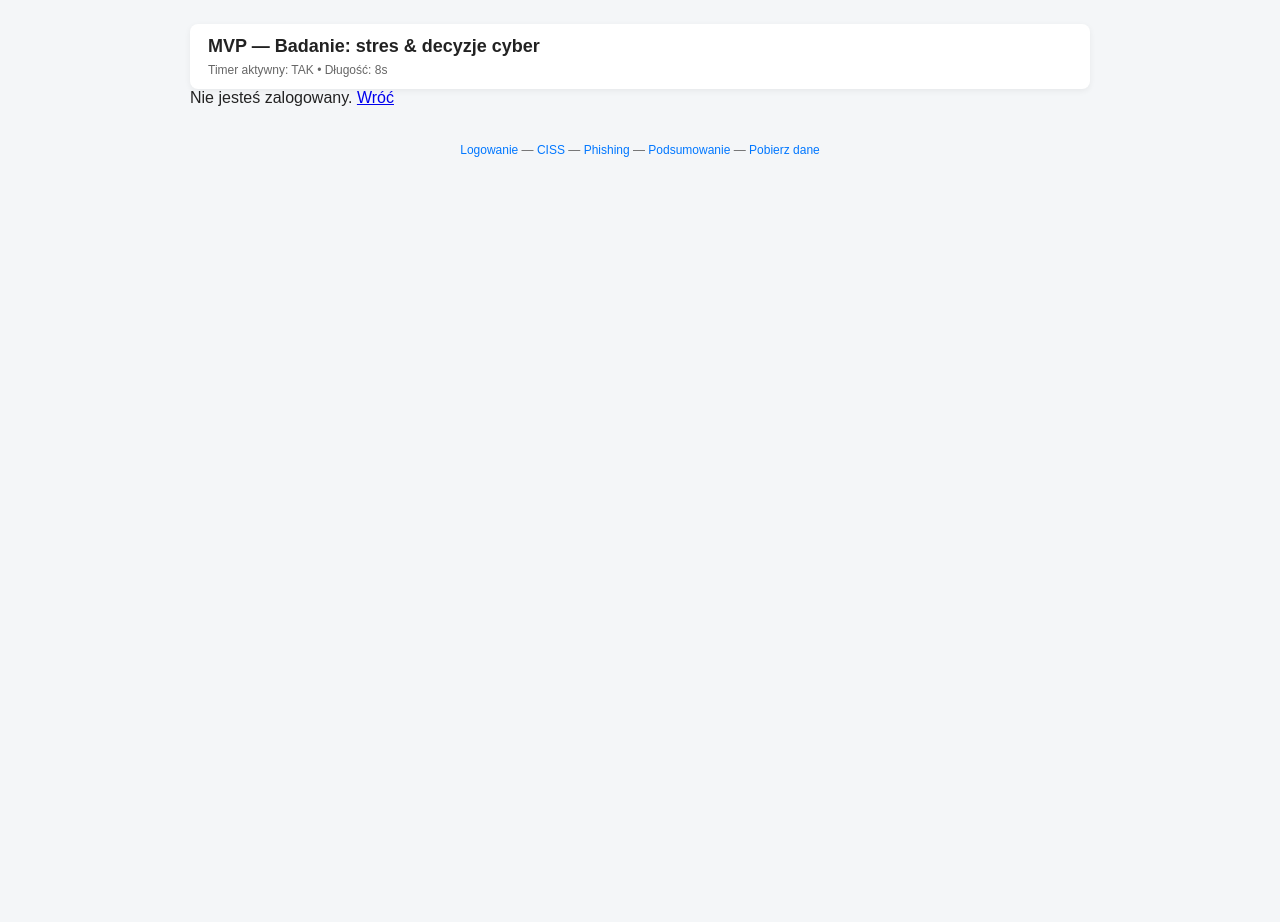
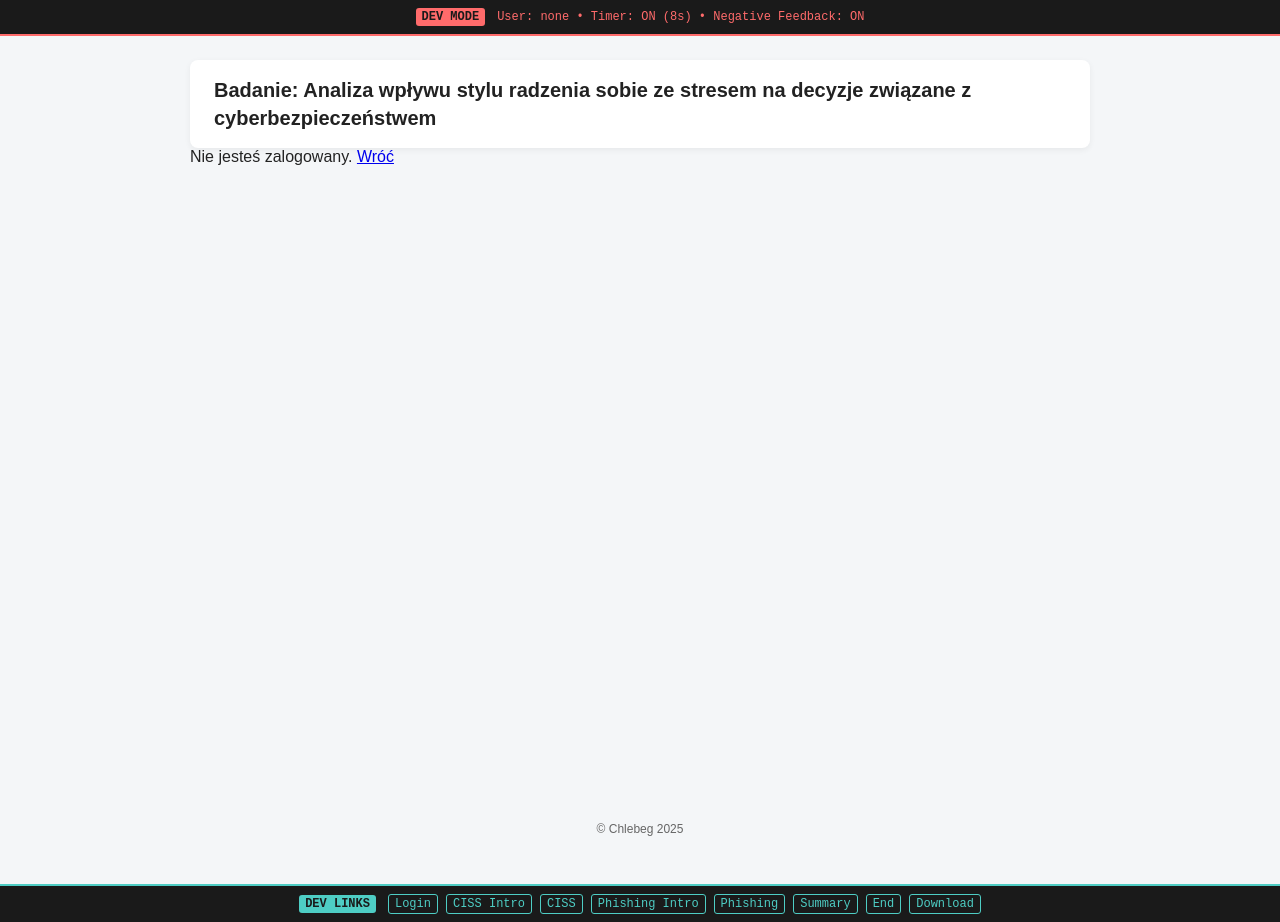
Before and after one commit to Chlebeg/stress-email-recognition-study, a React (Vite) app in the folder frontend/: page /summary in a window 1280 px wide. Before the commit the page ends 800 px from the top, so only its background shows below. Built offline with nearby package versions, Linux system fonts and the light colour scheme.

Commit message:
feat: Added dev/prod deployment options, changed how objects are displayed in each version

```diff
--- a/frontend/package.json
+++ b/frontend/package.json
@@ -6,7 +6,8 @@
   "scripts": {
     "dev": "vite",
     "build": "vite build",
-    "preview": "vite preview"
+    "preview": "vite preview",
+    "prod": "vite build && vite preview"
   },
   "dependencies": {
     "react": "^18.2.0",
--- a/frontend/src/App.jsx
+++ b/frontend/src/App.jsx
@@ -1,5 +1,5 @@
 import React from 'react';
-import { Routes, Route, Link } from 'react-router-dom';
+import { Routes, Route } from 'react-router-dom';
 import Login from './pages/Login';
 import CISSIntro from './pages/CISSIntro';
 import CISS from './pages/CISS';
@@ -8,16 +8,13 @@ import Phishing from './pages/Phishing';
 import Summary from './pages/Summary';
 import End from './pages/End';
 import DataDownload from './pages/DataDownload';
-import { useApp } from './state/AppContext';
 
 export default function App() {
-  const { settings } = useApp();
 
   return (
     <div className="app">
       <header className="header">
-        <h1>MVP — Badanie: stres &amp; decyzje cyber</h1>
-        <div className="small">Timer aktywny: {settings.stress_timer_enabled ? 'TAK' : 'NIE'} • Długość: {settings.stress_timer_duration}s</div>
+        <h1>Badanie: Analiza wpływu stylu radzenia sobie ze stresem na decyzje związane z cyberbezpieczeństwem</h1>
       </header>
 
       <main className="main">
@@ -34,7 +31,7 @@ export default function App() {
       </main>
 
       <footer className="footer">
-        <Link to="/">Logowanie</Link> — <Link to="/ciss-intro">CISS</Link> — <Link to="/phishing-intro">Phishing</Link> — <Link to="/summary">Podsumowanie</Link> — <Link to="/download">Pobierz dane</Link>
+        <p>© Chlebeg 2025</p>
       </footer>
     </div>
   );
--- /dev/null
+++ b/frontend/src/components/DevBanners.css
@@ -0,0 +1,76 @@
+/* Dev Mode Banners */
+
+.dev-top-banner {
+  background-color: #1a1a1a;
+  color: #ff6b6b;
+  padding: 8px 12px;
+  border-bottom: 2px solid #ff6b6b;
+  font-size: 12px;
+  font-family: monospace;
+  display: flex;
+  justify-content: center;
+  z-index: 1000;
+  position: relative;
+}
+
+.dev-bottom-banner {
+  background-color: #1a1a1a;
+  color: #4ecdc4;
+  padding: 8px 12px;
+  border-top: 2px solid #4ecdc4;
+  font-size: 12px;
+  font-family: monospace;
+  display: flex;
+  justify-content: center;
+  z-index: 1000;
+  position: relative;
+  flex-wrap: wrap;
+}
+
+.dev-banner-content {
+  display: flex;
+  align-items: center;
+  gap: 12px;
+  flex-wrap: wrap;
+  justify-content: center;
+  max-width: 100%;
+}
+
+.dev-badge {
+  background-color: #ff6b6b;
+  color: #1a1a1a;
+  padding: 2px 6px;
+  border-radius: 3px;
+  font-weight: bold;
+  text-transform: uppercase;
+}
+
+.dev-bottom-banner .dev-badge {
+  background-color: #4ecdc4;
+}
+
+.dev-info {
+  color: #ff6b6b;
+  white-space: nowrap;
+}
+
+.dev-links {
+  display: flex;
+  gap: 8px;
+  flex-wrap: wrap;
+  justify-content: center;
+}
+
+.dev-link {
+  color: #4ecdc4;
+  text-decoration: none;
+  padding: 2px 6px;
+  border: 1px solid #4ecdc4;
+  border-radius: 3px;
+  transition: all 0.2s;
+}
+
+.dev-link:hover {
+  background-color: #4ecdc4;
+  color: #1a1a1a;
+}
--- /dev/null
+++ b/frontend/src/components/DevBottomBanner.jsx
@@ -0,0 +1,30 @@
+import { Link } from 'react-router-dom';
+import './DevBanners.css';
+
+export default function DevBottomBanner() {
+  const links = [
+    { path: '/', label: 'Login' },
+    { path: '/ciss-intro', label: 'CISS Intro' },
+    { path: '/ciss', label: 'CISS' },
+    { path: '/phishing-intro', label: 'Phishing Intro' },
+    { path: '/phishing', label: 'Phishing' },
+    { path: '/summary', label: 'Summary' },
+    { path: '/end', label: 'End' },
+    { path: '/download', label: 'Download' }
+  ];
+
+  return (
+    <div className="dev-bottom-banner">
+      <div className="dev-banner-content">
+        <span className="dev-badge">DEV LINKS</span>
+        <div className="dev-links">
+          {links.map(link => (
+            <Link key={link.path} to={link.path} className="dev-link">
+              {link.label}
+            </Link>
+          ))}
+        </div>
+      </div>
+    </div>
+  );
+}
--- /dev/null
+++ b/frontend/src/components/DevTopBanner.jsx
@@ -0,0 +1,17 @@
+import { useApp } from '../state/AppContext';
+import './DevBanners.css';
+
+export default function DevTopBanner() {
+  const { user, settings } = useApp();
+
+  return (
+    <div className="dev-top-banner">
+      <div className="dev-banner-content">
+        <span className="dev-badge">DEV MODE</span>
+        <span className="dev-info">
+          User: {user?.user_id || 'none'} • Timer: {settings.stress_timer_enabled ? 'ON' : 'OFF'} ({settings.stress_timer_duration}s) • Negative Feedback: {settings.stress_negative_feedback_enabled ? 'ON' : 'OFF'}
+        </span>
+      </div>
+    </div>
+  );
+}
--- a/frontend/src/main.jsx
+++ b/frontend/src/main.jsx
@@ -3,14 +3,20 @@ import { createRoot } from 'react-dom/client';
 import { BrowserRouter } from 'react-router-dom';
 import App from './App';
 import { AppProvider } from './state/AppContext';
+import DevTopBanner from './components/DevTopBanner';
+import DevBottomBanner from './components/DevBottomBanner';
 import './styles.css';
+
+const isDev = import.meta.env.MODE === 'development';
 
 // Render React application with global providers
 createRoot(document.getElementById('root')).render(
   <React.StrictMode>
     <BrowserRouter>
       <AppProvider>
+        {isDev && <DevTopBanner />}
         <App />
+        {isDev && <DevBottomBanner />}
       </AppProvider>
     </BrowserRouter>
   </React.StrictMode>
--- a/frontend/src/pages/Login.jsx
+++ b/frontend/src/pages/Login.jsx
@@ -9,6 +9,8 @@ const generateSessionID = () => {
   const random = Math.random().toString(36).substr(2, 9);
   return `${timestamp}_${random}`;
 };
+
+const isDev = import.meta.env.MODE === 'development';
 
 export default function Login(){
   const [generatedId, setGeneratedId] = useState('');
@@ -131,6 +133,8 @@ export default function Login(){
 
         <div className="login-form">
           <div className="form-section">
+            {isDev && (
+              <>
                 <h2>Identyfikator sesji</h2>
 
                 <div className="form-group">
@@ -142,6 +146,8 @@ export default function Login(){
                     Zanotuj ten numer. Będzie Ci potrzebny do śledzenia postępu badania.
                   </p>
                 </div>
+              </>
+            )}
 
             {error && (
               <div className="form-error">
--- a/frontend/src/pages/Summary.jsx
+++ b/frontend/src/pages/Summary.jsx
@@ -3,9 +3,9 @@ import { useNavigate, Link } from 'react-router-dom';
 import { useApp } from '../state/AppContext';
 
 export default function Summary(){
-  const { user, summary, setSummary, cissAnswers, phishingAnswers } = useApp();
-  const [age, setAge] = useState(summary.age || '');
-  const [stressRating, setStressRating] = useState(summary.stress_rating || '');
+  const { user, summary = {}, setSummary, cissAnswers, phishingAnswers } = useApp();
+  const [age, setAge] = useState((summary && summary.age) || '');
+  const [stressRating, setStressRating] = useState((summary && summary.stress_rating) || '');
   const [error, setError] = useState('');
   const nav = useNavigate();
 
@@ -115,9 +115,9 @@ export default function Summary(){
                   <button
                     key={num}
                     type="button"
-                    className={`stress-button ${parseInt(stressFactor) === num ? 'selected' : ''}`}
+                    className={`stress-button ${parseInt(stressRating) === num ? 'selected' : ''}`}
                     onClick={() => {
-                      setStressFactor(String(num));
+                      setStressRating(String(num));
                       setError('');
                     }}
                   >
--- a/frontend/src/state/AppContext.jsx
+++ b/frontend/src/state/AppContext.jsx
@@ -7,7 +7,8 @@ export function AppProvider({ children }) {
   const [user, setUser] = useState(null);
   const [settings, setSettings] = useState({
     stress_timer_enabled: true,
-    stress_timer_duration: 8 // seconds
+    stress_timer_duration: 8, // seconds
+    stress_negative_feedback_enabled: true
   });
 
   // Temporary answer collections
--- a/frontend/src/styles.css
+++ b/frontend/src/styles.css
@@ -1,7 +1,8 @@
 body { font-family: Arial, Helvetica, sans-serif; background:#f4f6f8; color:#222; margin:0; padding:0; font-size: 1rem; }
-.app { max-width: 56.25rem; margin: 1.5rem auto; }
-.header { background:#fff; padding:0.75rem 1.125rem; border-radius:0.5rem; box-shadow:0 0.125rem 0.375rem rgba(0,0,0,0.06); }
-.header h1 { margin:0; font-size:1.125rem; }
+.app { max-width: 56.25rem; margin: 1.5rem auto; display: flex; flex-direction: column; min-height: 100vh; }
+.header { background:#fff; padding:1rem 1.5rem; border-radius:0.5rem; box-shadow:0 0.125rem 0.375rem rgba(0,0,0,0.06); }
+.header h1 { margin:0; font-size:1.25rem; line-height:1.4; word-wrap: break-word; }
+.main { flex: 1; }
 .small { font-size:0.75rem; color:#666; margin-top:0.375rem; }
 .card { background:#fff; padding:1.125rem; margin-top:1rem; border-radius:0.5rem; box-shadow:0 0.125rem 0.375rem rgba(0,0,0,0.04); }
 .question { margin:0.75rem 0; }
--- a/frontend/vite.config.js
+++ b/frontend/vite.config.js
@@ -5,5 +5,8 @@ export default defineConfig({
   plugins: [react()],
   server: {
     port: 3000,
+  },
+  preview: {
+    port: 3000,
   }
 });
```
Lines whose indentation alone changed are shown as unchanged.
